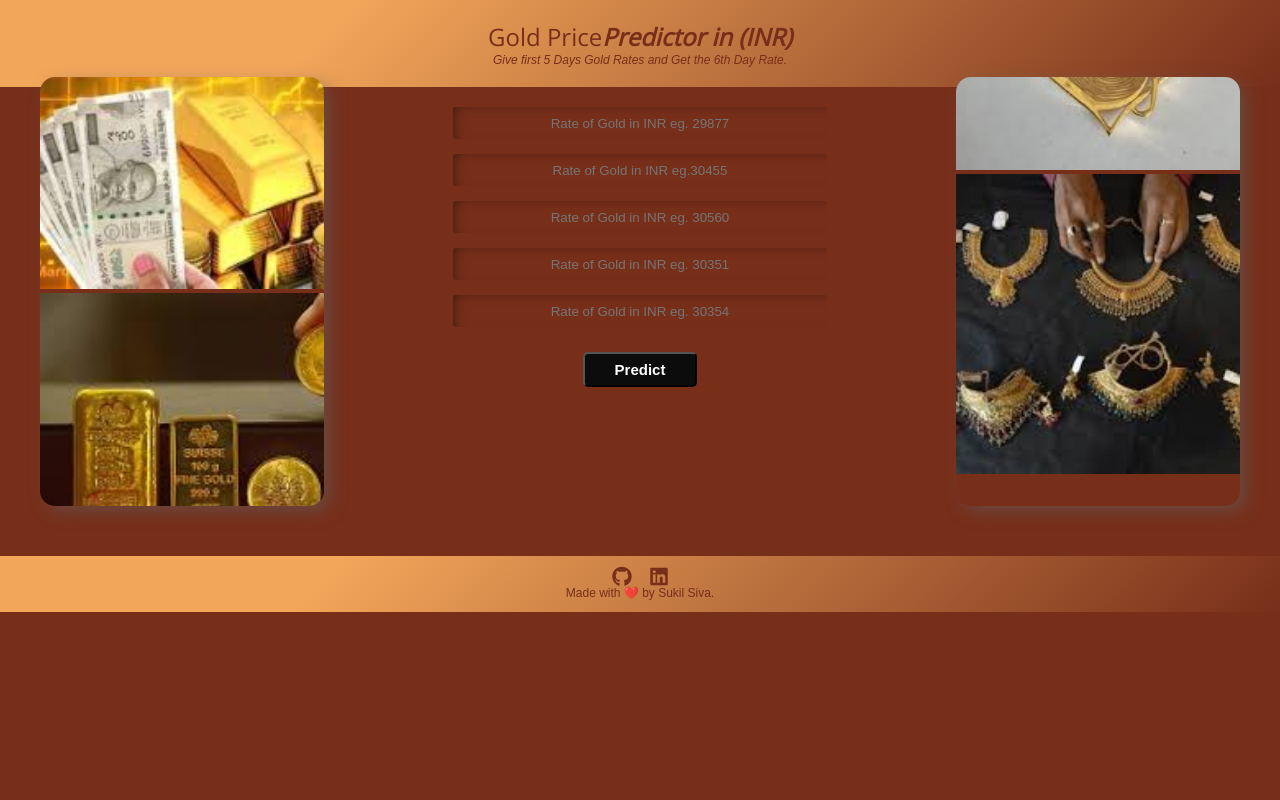
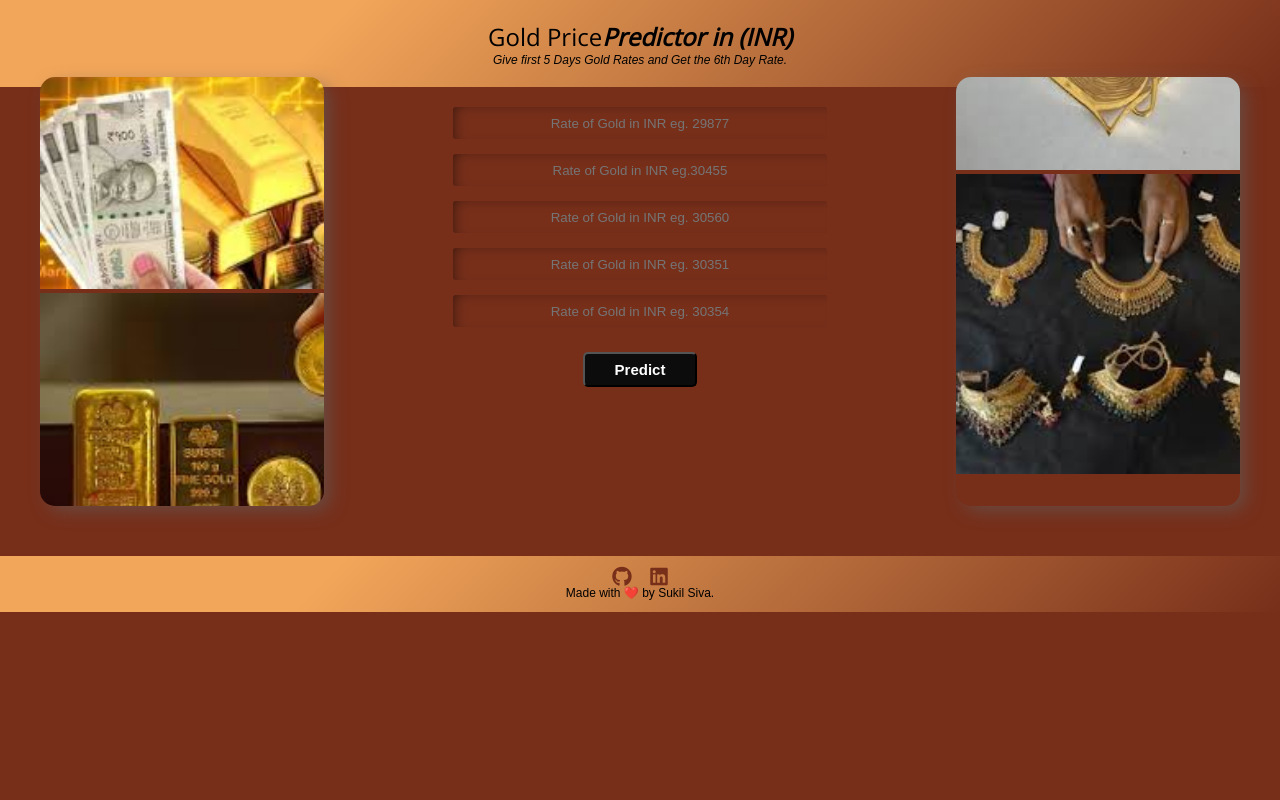
Before and after one commit to sukilsiva/Gold-Price-Predictor, a Flask app: page / in a window 1280 px wide. Run offline with Flask 2, Linux system fonts and the light colour scheme; parts of the project's set-up code (start-up, migrations or seed data) failed here and were passed over; some libraries are stand-ins or nearby versions.

Commit message:
Update styles.css

```diff
--- a/static/styles.css
+++ b/static/styles.css
@@ -15,7 +15,7 @@ body{
 .container{
     background-color: #772f1a;
     background-image: linear-gradient(315deg, #772f1a 0%, #f2a65a 74%);
-	color: #772f1a;
+
     padding: 20px;
 	display: block;
 	text-align: center;
@@ -211,7 +211,6 @@ body{
 .footer{
 	background-color: #772f1a;
     background-image: linear-gradient(315deg, #772f1a 0%, #f2a65a 74%);
-	color: #772f1a;
 	padding: 12px;
     text-align: center;
 }
```
